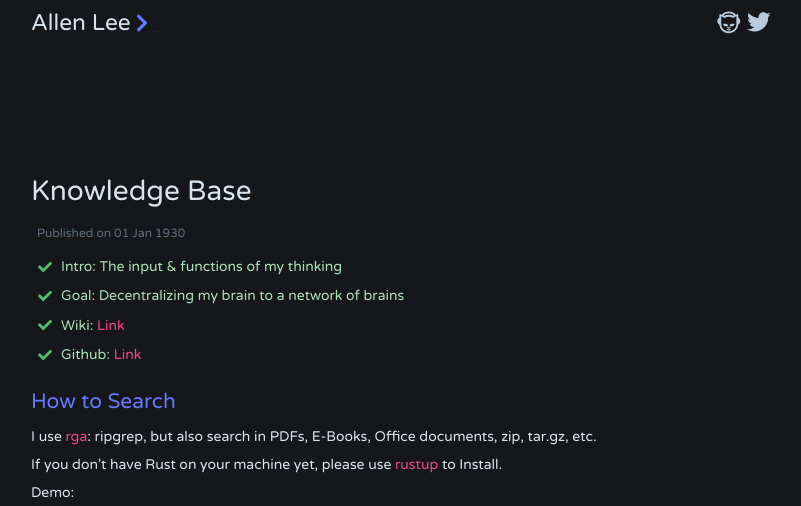
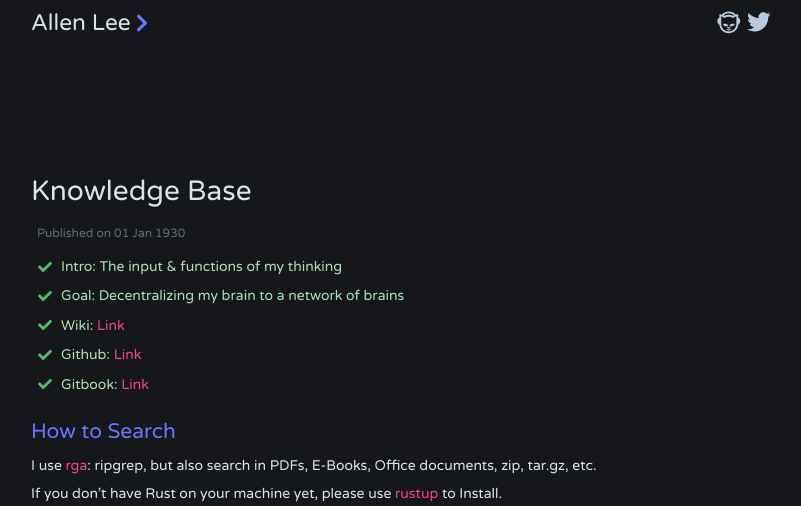
Before and after one commit to jithendrabsy/thoughts, a Jekyll site: the page built from _posts/1930-01-01-knowledge-base.md, in a window 1280 px wide and 900 px high, cut to the strip 0-506 px from the top of the window. Shown: the whole strip, without its empty margins (239-1040 px from the left). Built offline with Jekyll 4.4.1, drawn with Linux system fonts in a browser that asks for light colours; nearby versions of some CDN libraries.

Commit message:
Add Gitbook Link

```diff
--- a/_posts/1930-01-01-knowledge-base.md
+++ b/_posts/1930-01-01-knowledge-base.md
@@ -9,6 +9,7 @@ tags: Creation
 - Goal: Decentralizing my brain to a network of brains
 - Wiki: [Link](https://github.com/allenleein/knowledge-base/wiki/Ghosts-in-the-Shell)
 - Github: [Link](https://github.com/allenleein/knowledge-base)
+- Gitbook: [Link](https://allen-lee.gitbook.io/knowledge-base/)
 
 ## How to Search
 
```
